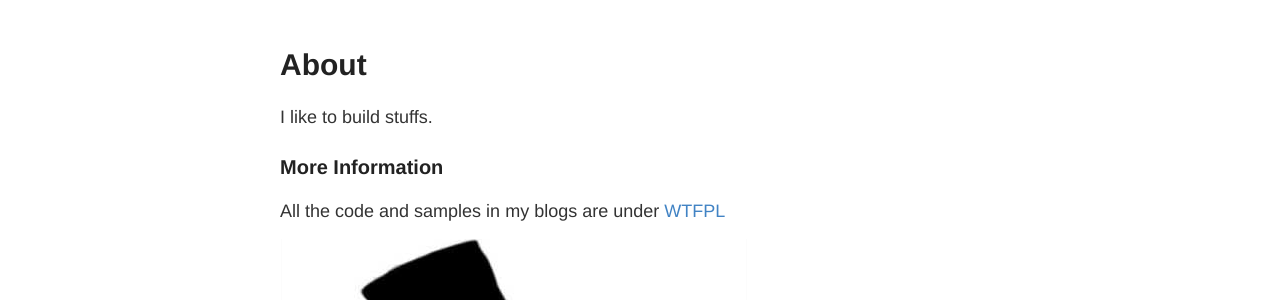
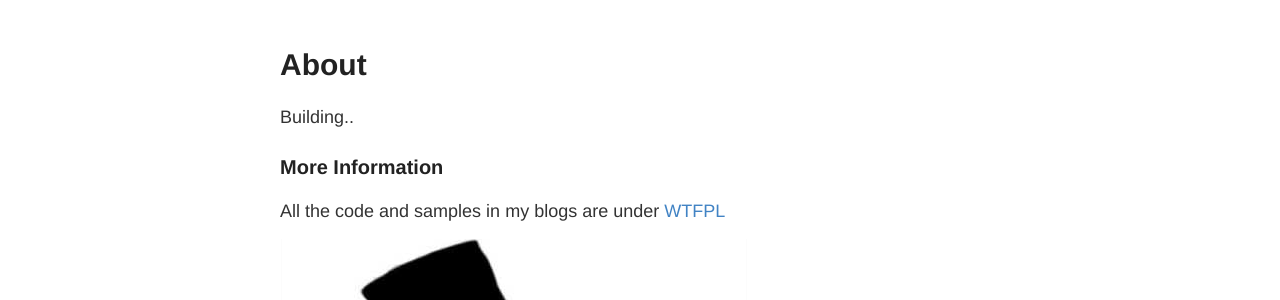
Before and after one commit to Vishal-Singh-Panwar/Vishal-Singh-Panwar.github.io, a Jekyll site: the page built from about.md, in a window 1280 px wide. Shown: the part 122-422 px from the top of the page. Built offline with Jekyll 4.4.1, drawn with Linux system fonts in a browser that asks for light colours.

Commit message:
Update about.md

```diff
--- a/about.md
+++ b/about.md
@@ -4,7 +4,7 @@ title: About
 permalink: /about/
 ---
 
-I like to build stuffs.
+Building..
 
 
 ### More Information
```
